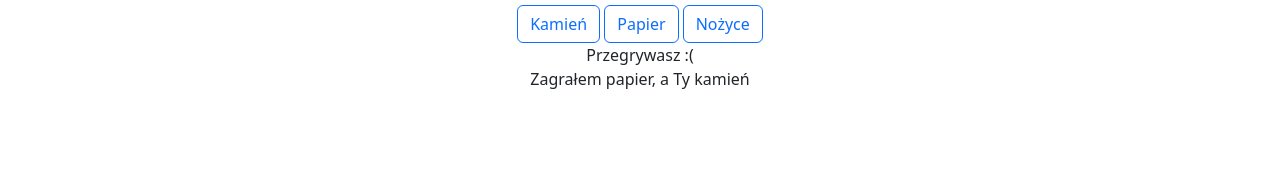
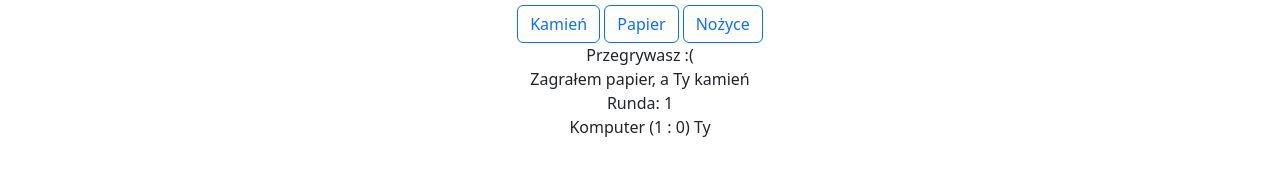
Before and after one commit to kaczmarczyk-koza/javascript-prework, a website: page index.html in a window 1280 px wide. Both pictures are taken after a click on the button "Kamień". Shown: the part 565-740 px from the top of the page. Drawn offline with nearby package versions, Linux system fonts and the light colour scheme.

Commit message:
Add result to script.js

```diff
--- a/index.html
+++ b/index.html
@@ -27,6 +27,7 @@
 			<button class="btn btn-outline-primary" type="button" id="button-paper">Papier</button>
 			<button class="btn btn-outline-primary" type="button" id="button-scissors">Nożyce</button>
 		<div id="messages"></div>
+		<div id="result"></div>
 	</div>
 	<script src="js/functions.js"></script>
 	<script src="js/script.js"></script>
--- a/js/script.js
+++ b/js/script.js
@@ -1,6 +1,10 @@
 
 
-var argButtonName, button_scissors, buttonPaper, buttonRock, buttonScissors, buttonTest;
+var argButtonName, button_scissors, buttonPaper, buttonRock, buttonScissors, buttonTest, numberRund, numberPlayer, numberPlayer;
+
+numberRund = 0;
+numberPlayer = 0;
+numberComputer = 0;
 
 /**
  * Describe this function...
@@ -9,6 +13,7 @@ function buttonClicked(argButtonName) {
   clearMessages();
   console.log(argButtonName + ' został kliknięty');
 
+
   var computerMove, playerInput, playerMove, randomNumber;
 
   /**
@@ -16,6 +21,7 @@ function buttonClicked(argButtonName) {
    */
   function getMoveName(argMoveId) {
     console.log('wywołano funkcję getMoveName z argumentem: ' + argMoveId);
+    numberRund = numberRund + 1;
     if (argMoveId == 1) {
       return 'kamień';
     } else if (argMoveId == 2) {
@@ -33,18 +39,25 @@ function buttonClicked(argButtonName) {
    */
   function displayResult(argPlayerMove, argComputerMove) {
     console.log('wywołano funkcję displayResults z argumentami: ' + argPlayerMove + ', ' + argComputerMove);
+
     if (argPlayerMove == 'papier' && argComputerMove == 'kamień') {
       printMessage('Wygrywasz!');
+      numberPlayer = numberPlayer + 1;
     } else if (argPlayerMove == 'kamień' && argComputerMove == 'nożyce') {
       printMessage('Wygrywasz!');
+      numberPlayer = numberPlayer + 1;
     } else if (argPlayerMove == 'nożyce' && argComputerMove == 'papier') {
       printMessage('Wygrywasz!');
+      numberPlayer = numberPlayer + 1;
     } else if (argComputerMove == argPlayerMove) {
       printMessage('Remis');
     } else {
       printMessage('Przegrywasz :(');
+      numberComputer = numberComputer + 1;
     }
     printMessage('Zagrałem ' + argComputerMove + ', a Ty ' + argPlayerMove);
+    printMessage('Runda: ' + numberRund);
+    printMessage('Komputer (' + numberComputer + ' : ' + numberPlayer + ') Ty')
   }
   playerMove = argButtonName;
   console.log('wybór ruchu gracza to: ' + playerInput);
```
